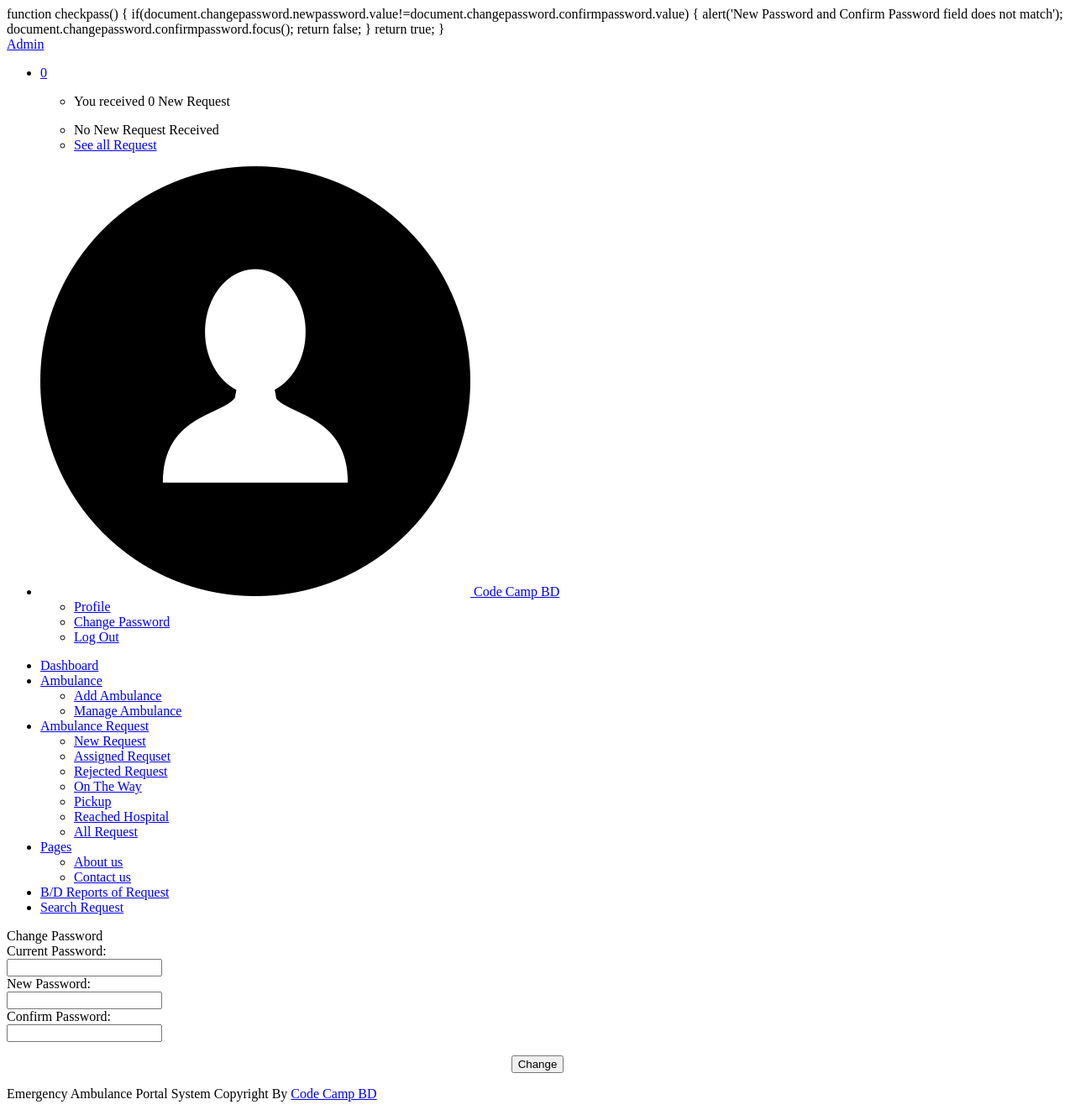
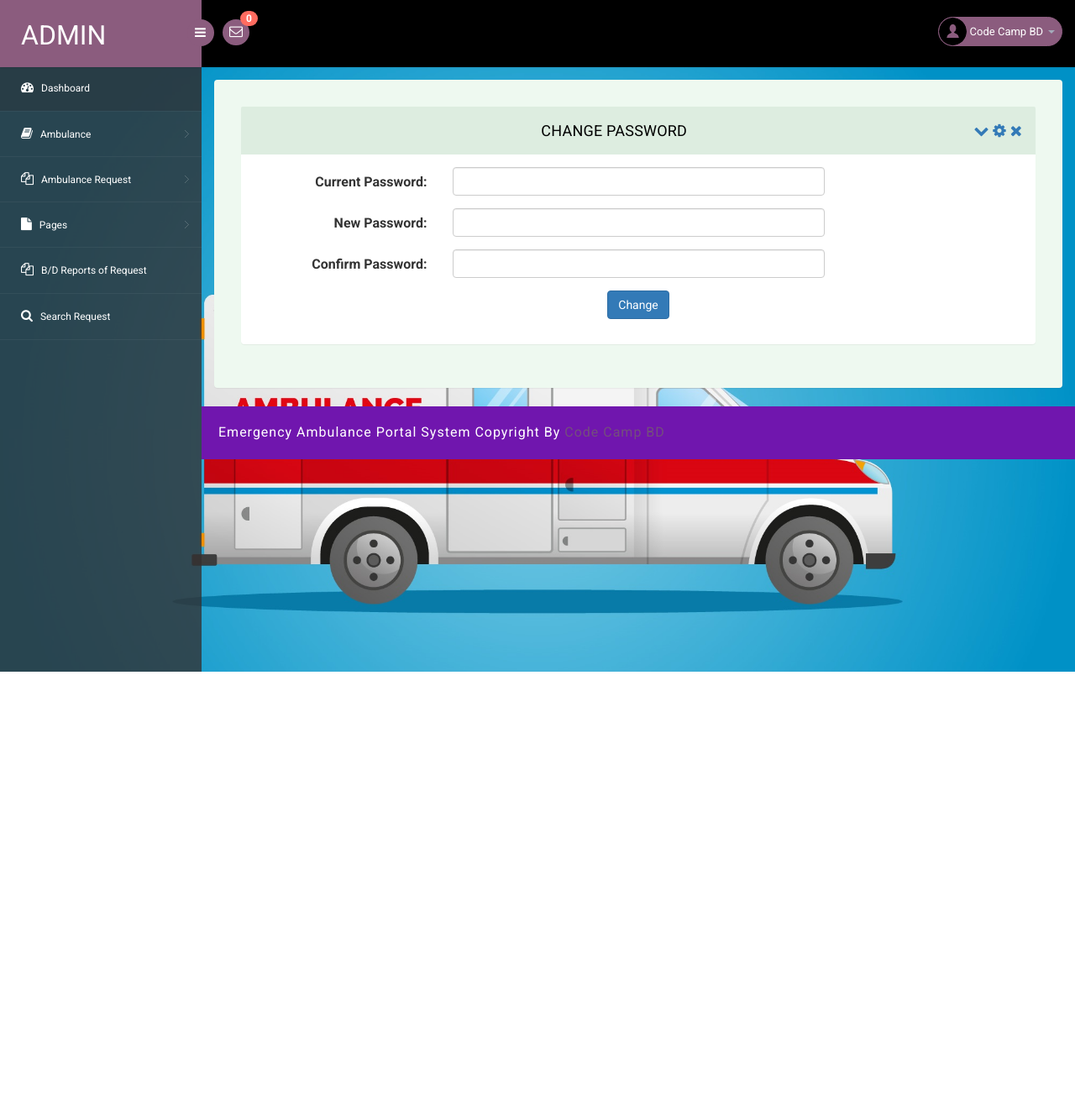
Before and after one commit to CodingABoveHEAd/ISD-project-repo, a PHP site: page /admin/change-password.php in a window 1280 px wide. Shown: the whole page at 84% size. After the commit the page ends 800 px from the top, so only its background shows below. Run offline with PHP 8.4, Linux system fonts and the light colour scheme; a user stored in the database is signed in; data comes from the database, SQL or seed files in the repository.

Commit message:
added the css

```diff
--- a/admin/change-password.php
+++ b/admin/change-password.php
@@ -31,7 +31,21 @@ echo '<script>alert("Your password successully changed.")</script>';
 <head>
 <title>Code Camp BD || Change Password - Code Camp BD </title>
 
-
+<script type="application/x-javascript"> addEventListener("load", function() { setTimeout(hideURLbar, 0); }, false); function hideURLbar(){ window.scrollTo(0,1); } </script>
+<!-- bootstrap-css -->
+<link rel="stylesheet" href="css/bootstrap.min.css" >
+<!-- //bootstrap-css -->
+<!-- Custom CSS -->
+<link href="css/style.css" rel='stylesheet' type='text/css' />
+<link href="css/style-responsive.css" rel="stylesheet"/>
+<!-- font CSS -->
+<link href='//fonts.googleapis.com/css?family=Roboto:400,100,100italic,300,300italic,400italic,500,500italic,700,700italic,900,900italic' rel='stylesheet' type='text/css'>
+<!-- font-awesome icons -->
+<link rel="stylesheet" href="css/font.css" type="text/css"/>
+<link href="css/font-awesome.css" rel="stylesheet">
+<!-- //font-awesome icons -->
+<script src="js/jquery2.0.3.min.js"></script>
+<script type="text/javascript">
 function checkpass()
 {
 if(document.changepassword.newpassword.value!=document.changepassword.confirmpassword.value)
```
